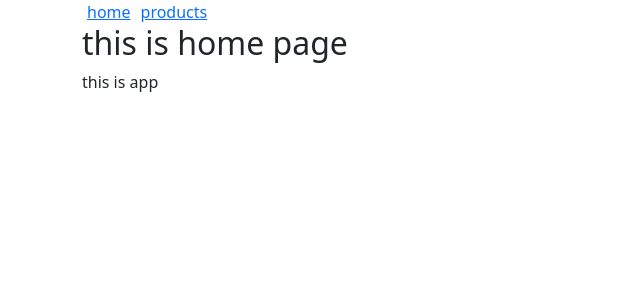
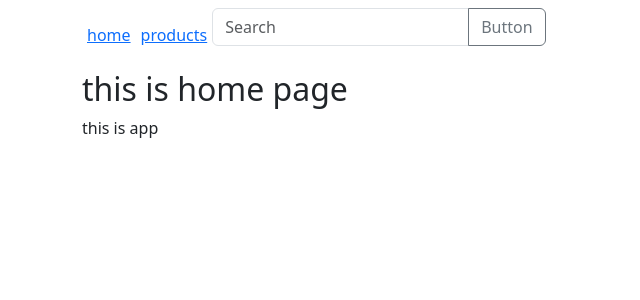
Before and after one commit to KrNor/catalog, a React (Vite) app in the folder frontend/: page / in a window 1280 px wide. Shown: the top 300 px of the page, without its empty margins (0-640 px from the left). Built offline with nearby package versions, Linux system fonts and the light colour scheme.

Commit message:
added initial search

```diff
--- a/frontend/package.json
+++ b/frontend/package.json
@@ -12,9 +12,11 @@
   },
   "dependencies": {
     "@reduxjs/toolkit": "^2.8.2",
+    "@types/lodash": "^4.17.17",
     "@types/react-redux": "^7.1.34",
     "axios": "^1.9.0",
     "bootstrap": "^5.3.6",
+    "lodash": "^4.17.21",
     "react": "^19.1.0",
     "react-bootstrap": "^2.10.10",
     "react-dom": "^19.1.0",
--- a/frontend/src/App.tsx
+++ b/frontend/src/App.tsx
@@ -1,9 +1,8 @@
-// import { useState, useEffect } from "react";
 import { Container } from "react-bootstrap";
-import { BrowserRouter as Router, Routes, Route, Link } from "react-router-dom";
-
+import { BrowserRouter as Router, Routes, Route } from "react-router-dom";
 import SingleProductDetailed from "./components/singleProduct";
 import Products from "./components/products";
+import NavigationBar from "./components/navigationBar";
 
 const Home = () => (
   <div>
@@ -12,28 +11,15 @@ const Home = () => (
 );
 
 const App = () => {
-  const padding = {
-    padding: 5,
-  };
-
   return (
     <Container>
       <Router>
-        <div>
-          <Link style={padding} to="/">
-            home
-          </Link>
-          <Link style={padding} to="/products">
-            products
-          </Link>
-        </div>
-
+        <NavigationBar />
         <Routes>
           <Route path="/products" element={<Products />} />
           <Route path="/products/:id" element={<SingleProductDetailed />} />
           <Route path="/" element={<Home />} />
         </Routes>
-
         <div>
           <p>this is app</p>
         </div>
--- /dev/null
+++ b/frontend/src/components/navigationBar.tsx
@@ -0,0 +1,62 @@
+import { InputGroup, Form, Button, Navbar } from "react-bootstrap";
+import { useDispatch } from "react-redux";
+import { useNavigate, Link } from "react-router-dom";
+import { setFilteredProducts } from "../reducers/productReducer";
+import { setQuery } from "../reducers/searchQueryReducer";
+
+const SearchBurron = () => {
+  const dispatch = useDispatch();
+  const navigate = useNavigate();
+
+  // eslint-disable-next-line @typescript-eslint/no-explicit-any
+  const navBarSearch = (formData: any) => {
+    const query = formData.get("searchThing");
+
+    console.log(query);
+
+    // eslint-disable-next-line @typescript-eslint/no-explicit-any
+    dispatch<any>(setFilteredProducts(query));
+
+    // eslint-disable-next-line @typescript-eslint/no-explicit-any
+    dispatch<any>(setQuery(query));
+
+    navigate(`/products?search=${query}`);
+  };
+
+  return (
+    <Form action={navBarSearch}>
+      <InputGroup className="mb-3">
+        <Form.Control
+          name="searchThing"
+          type="input"
+          placeholder="Search"
+          aria-label="Recipient's username"
+          aria-describedby="basic-addon2"
+        />
+        <Button type="submit" variant="outline-secondary" id="button-addon2">
+          Button
+        </Button>
+      </InputGroup>
+    </Form>
+  );
+};
+
+const NavigationBar = () => {
+  const padding = {
+    padding: 5,
+  };
+
+  return (
+    <Navbar>
+      <Link style={padding} to="/">
+        home
+      </Link>
+      <Link style={padding} to="/products">
+        products
+      </Link>
+      <SearchBurron />
+    </Navbar>
+  );
+};
+
+export default NavigationBar;
--- a/frontend/src/components/products.tsx
+++ b/frontend/src/components/products.tsx
@@ -1,13 +1,13 @@
-import { initializeProducts } from "../reducers/productReducer";
-import { useDispatch } from "react-redux";
 import { useEffect } from "react";
-
-import { useNavigate } from "react-router-dom";
-import { useSelector } from "react-redux";
+import { useDispatch, useSelector } from "react-redux";
+import { Container, Row, Card, Col } from "react-bootstrap";
+import { useNavigate, useSearchParams } from "react-router-dom";
+import {
+  initializeProducts,
+  setFilteredProducts,
+} from "../reducers/productReducer";
 
 import type { RootState } from "../types";
-
-import { Container, Row, Card, Col } from "react-bootstrap";
 
 // eslint-disable-next-line @typescript-eslint/no-explicit-any
 const SingleProduct = (props: any) => {
@@ -26,7 +26,7 @@ const SingleProduct = (props: any) => {
   );
 };
 
-const Products = () => {
+const ProductsFirstLoad = () => {
   const dispatch = useDispatch();
 
   useEffect(() => {
@@ -60,4 +60,55 @@ const Products = () => {
   );
 };
 
+const ProductsNotFirstLoad = (param: { currQuer: string }) => {
+  const dispatch = useDispatch();
+
+  useEffect(() => {
+    // eslint-disable-next-line @typescript-eslint/no-explicit-any
+    dispatch<any>(setFilteredProducts(param.currQuer));
+    // eslint-disable-next-line react-hooks/exhaustive-deps
+  }, []);
+
+  const products = useSelector((state: RootState) => {
+    return state.products;
+  });
+
+  return (
+    <Container>
+      <Row>
+        {products.map((product) => (
+          <Col
+            key={product.id}
+            xs={12} // 1 product per row on extra small screens
+            sm={6} // 2 products per row on small screens
+            md={4} // 3 products per row on medium screens
+            lg={3} // 4 products per row on large screens
+            xl={2} // 6 products per row on extra large screens
+            className="mb-4 d-flex"
+          >
+            <SingleProduct key={product.id} product={product} />
+          </Col>
+        ))}
+      </Row>
+    </Container>
+  );
+};
+
+const Products = () => {
+  const [searchParams] = useSearchParams();
+  const searchQuery = searchParams.get("search");
+  console.log(searchQuery);
+  console.log("when loading products the query state is: " + searchQuery);
+
+  if (searchQuery === "") {
+    return <ProductsFirstLoad />;
+  } else {
+    if (typeof searchQuery === "string") {
+      return <ProductsNotFirstLoad currQuer={searchQuery} />;
+    } else {
+      return <ProductsFirstLoad />;
+    }
+  }
+};
+
 export default Products;
--- a/frontend/src/reducers/productReducer.ts
+++ b/frontend/src/reducers/productReducer.ts
@@ -17,7 +17,15 @@ export const { setProducts } = productsSlice.actions;
 export const initializeProducts = () => {
   // eslint-disable-next-line @typescript-eslint/no-explicit-any
   return async (dispatch: any) => {
-    const products = await productService.getAll();
+    const products = await productService.getAll(); //temporary change change back to getAll later
+    dispatch(setProducts(products));
+  };
+};
+
+export const setFilteredProducts = (queryToUse: string) => {
+  // eslint-disable-next-line @typescript-eslint/no-explicit-any
+  return async (dispatch: any) => {
+    const products = await productService.getFiltered(queryToUse); //temporary change change back to getAll later
     dispatch(setProducts(products));
   };
 };
--- /dev/null
+++ b/frontend/src/reducers/searchQueryReducer.ts
@@ -0,0 +1,43 @@
+import { createSlice, type PayloadAction } from "@reduxjs/toolkit";
+// import productService from "../services/products";
+// import type { Product } from "../types"; // autofixed to add type
+
+const productsSlice = createSlice({
+  name: "searchQuery",
+  initialState: "",
+  reducers: {
+    setSearchQuery: (state, action: PayloadAction<string>) => {
+      state = action.payload;
+      console.log("inside a reducer a state is : " + state);
+      return state;
+    },
+    getSearchQuery: (state, action: PayloadAction<string>) => {
+      console.log("the state is:" + state);
+      console.log("the action.payload is:" + action.payload);
+      state = action.payload;
+      return state;
+    },
+  },
+});
+export const { setSearchQuery, getSearchQuery } = productsSlice.actions;
+
+export const getQuery = () => {
+  // eslint-disable-next-line @typescript-eslint/no-explicit-any
+  return async (dispatch: any) => {
+    const gottenQuerry = dispatch(getSearchQuery);
+    return gottenQuerry as string;
+    // const product = await productService.getProduct(id);
+    // dispatch(setSearchQuery(quer));
+  };
+};
+
+export const setQuery = (quer: string) => {
+  console.log(quer);
+  // eslint-disable-next-line @typescript-eslint/no-explicit-any
+  return async (dispatch: any) => {
+    // const product = await productService.getProduct(id);
+    await dispatch(setSearchQuery(quer));
+  };
+};
+
+export default productsSlice.reducer;
--- a/frontend/src/services/products.ts
+++ b/frontend/src/services/products.ts
@@ -7,9 +7,26 @@ const getAll = async () => {
   return response.data;
 };
 
+// const response = await axios.get("/api/products/search", {
+//   params: {
+//     q: searchQuery,
+//     limit: 20,
+//     offset: 0,
+//   },
+// });
+// setResults(response.data.products);
+const getFiltered = async (searchQuery: string) => {
+  const response = await axios.get(baseUrl, {
+    params: {
+      search: searchQuery,
+    },
+  });
+  return response.data;
+};
+
 const getProduct = async (id: string) => {
   const response = await axios.get(baseUrl + `/${id}`);
   return response.data;
 };
 
-export default { getAll, getProduct };
+export default { getAll, getProduct, getFiltered };
--- a/frontend/src/store.ts
+++ b/frontend/src/store.ts
@@ -1,5 +1,6 @@
 import productReducer from "./reducers/productReducer";
 import currentProductReducer from "./reducers/currentProductReducer";
+import searchQueryReducer from "./reducers/searchQueryReducer";
 
 import { configureStore } from "@reduxjs/toolkit";
 
@@ -7,6 +8,7 @@ const store = configureStore({
   reducer: {
     products: productReducer,
     currentProduct: currentProductReducer,
+    searchQuery: searchQueryReducer,
   },
 });
 
```
Also changed, not shown: frontend/src/components/singleProduct.tsx (+4 -5 lines), 1 other file (tests, documents, lock files or other folders).
